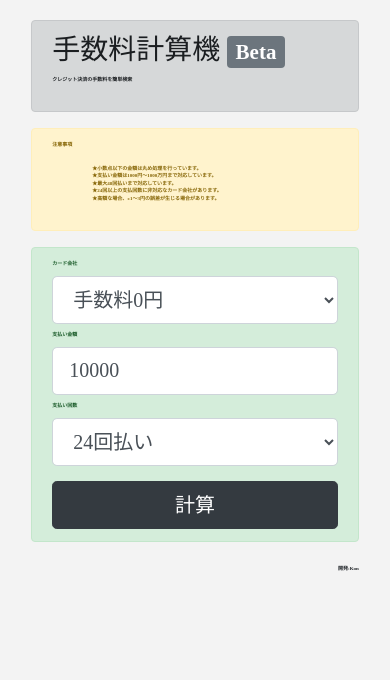
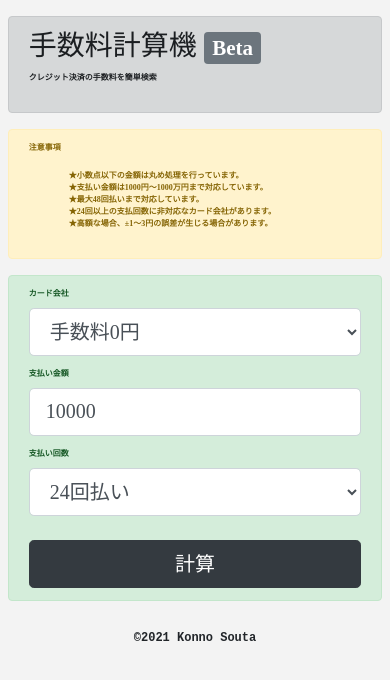
Before and after one commit to souta-konno/-calculator, a Flask app: page / in a window 390 px wide. Shown: the top 680 px of the page. Run offline with Flask 2, Linux system fonts and the light colour scheme; some libraries are stand-ins or nearby versions.

Commit message:
Update index.html
©追加とスマートフォン最適化

```diff
--- a/templates/index.html
+++ b/templates/index.html
@@ -20,8 +20,8 @@
         }
         @media (max-width: 640px){
             body{
-                padding: 5% 8%;
-                font-size: 5px;
+                padding: 4% 2%;
+                font-size: 8px;
             }
         }
         @media (min-width: 640px) and (max-width: 975px){
@@ -162,6 +162,6 @@
         </form>
         <br>
         <div class="name">
-            <p>開発:Kon</p>
+            <p style="text-align: center; font-size: 12px; font-family: 'Courier New', Courier, monospace;">©2021 Konno Souta</p>
         </div>
     </body>
```
